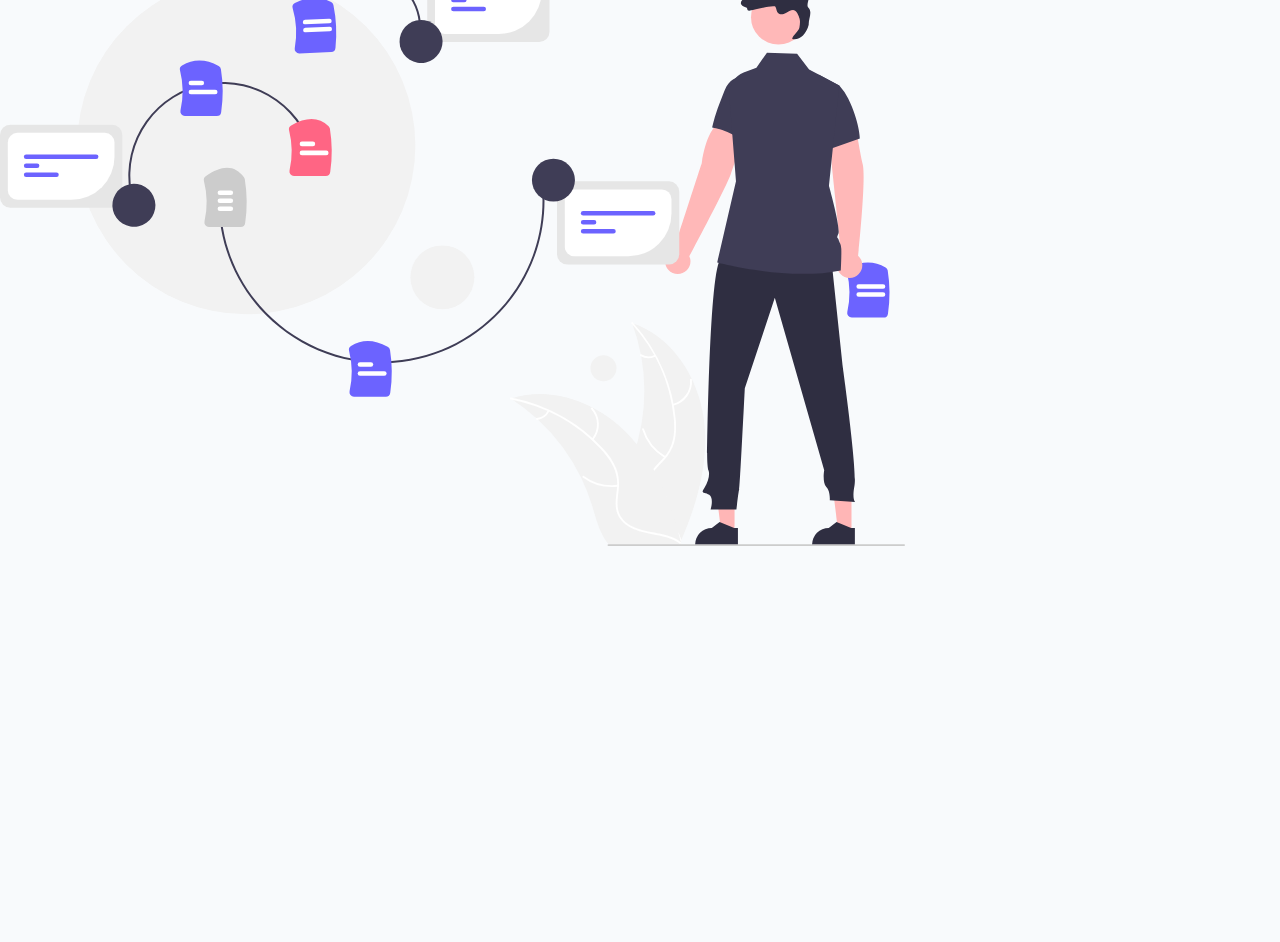
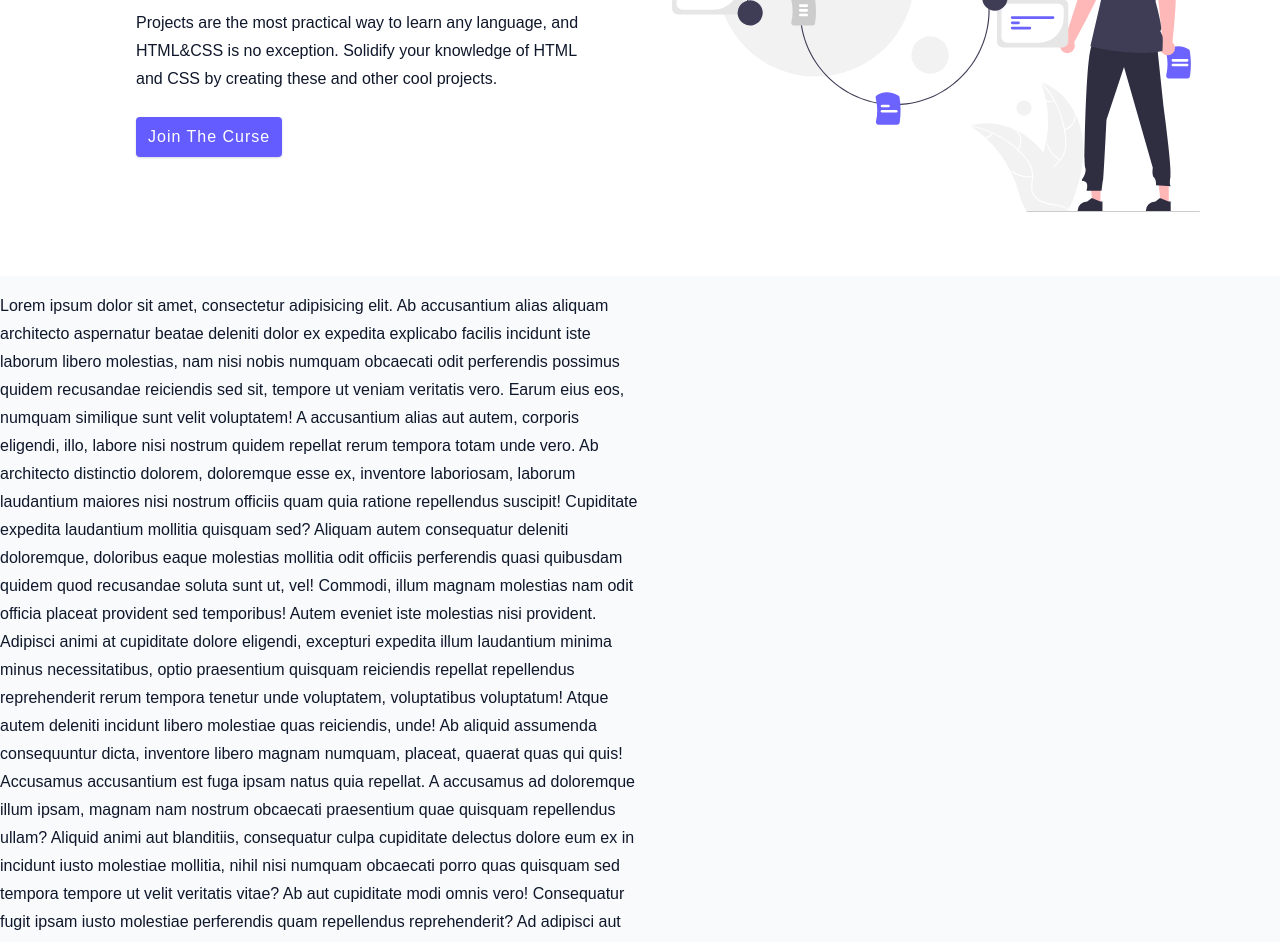
Before and after one commit to MalikAbdCom/john-smilga-html-css-Additional-Projects, a plain HTML site: page index.html in a window 1280 px wide. Shown: the part 259-1201 px from the top of the page. Before the commit the page ends 814 px from the top, so only its background shows below. Drawn offline with Linux system fonts and the light colour scheme.

Commit message:
css header content

```diff
--- a/css/main.css
+++ b/css/main.css
@@ -386,3 +386,78 @@ ul {
 /*end of navigation*/
 /*end of navigation*/
 /*end of navigation*/
+/*//////////////////////////////////*/
+/*header-content*/
+/*header-content*/
+/*header-content*/
+.header-content {
+  background-color: var(--white);
+  padding-bottom: 4rem;
+  /*height: calc(80vh + 4rem);*/
+}
+
+.grid-header {
+  padding-top: 4rem;
+  display: grid;
+  grid-template-columns: repeat(2, 50%);
+  align-items: center;
+  gap: 2rem;
+}
+
+.header-info {
+  width: 80%;
+  margin: 0 auto;
+}
+
+.header-img {
+  padding-right: 2rem;
+}
+
+@media screen and (max-width: 500px) {
+  .header-img {
+    padding-right: 1rem;
+  }
+}
+
+@media (max-width: 768px) {
+  .header-content {
+    height: auto;
+    padding: 1rem 0;
+  }
+
+  .grid-header {
+    padding-top: 0;
+    grid-template-columns: 1fr;
+    gap: 0;
+  }
+
+  .header-info {
+    text-align: center;
+  }
+
+  .header-info h1 {
+    font-size: 2rem;
+    margin-bottom: 0.5rem;
+  }
+
+  .header-info p {
+    font-size: 1rem;
+    margin-bottom: 2rem;
+  }
+
+  .header-img {
+    display: none;
+  }
+}
+
+/*end of header-content*/
+/*end of header-content*/
+/*end of header-content*/
+/*/////////////////////////////////*/
+/*main*/
+/*main*/
+/*main*/
+/*end of main*/
+/*end of main*/
+/*end of main*/
+/*end of main*/
--- a/index.html
+++ b/index.html
@@ -61,21 +61,87 @@
       <!--        end of navigation-->
       <!--        end of navigation-->
       <section class="header-content">
+        <div class="section-center grid-header">
           <div class="header-info">
             <h1>HTML&CSS Course</h1>
+            <p>
               Projects are the most practical way to learn any language, and
-          <span>HTML&CSS</span> is no exception. Solidify your knowledge of HTML
-          and CSS by creating these and other cool projects.
+              <span>HTML&CSS</span> is no exception. Solidify your knowledge of
+              HTML and CSS by creating these and other cool projects.
+            </p>
             <a href="#" class="btn btn-header">join the curse</a>
           </div>
           <div class="header-img">
             <img
+              class="img"
               src="./images/undraw_Thought_process_re_om58.svg"
               alt="john-smilga-html-css-additional-project"
             />
           </div>
+        </div>
       </section>
     </header>
+    <main>
+      <p>
+        Lorem ipsum dolor sit amet, consectetur adipisicing elit. Ab accusantium
+        alias aliquam architecto aspernatur beatae deleniti dolor ex expedita
+        explicabo facilis incidunt iste laborum libero molestias, nam nisi nobis
+        numquam obcaecati odit perferendis possimus quidem recusandae reiciendis
+        sed sit, tempore ut veniam veritatis vero. Earum eius eos, numquam
+        similique sunt velit voluptatem! A accusantium alias aut autem, corporis
+        eligendi, illo, labore nisi nostrum quidem repellat rerum tempora totam
+        unde vero. Ab architecto distinctio dolorem, doloremque esse ex,
+        inventore laboriosam, laborum laudantium maiores nisi nostrum officiis
+        quam quia ratione repellendus suscipit! Cupiditate expedita laudantium
+        mollitia quisquam sed? Aliquam autem consequatur deleniti doloremque,
+        doloribus eaque molestias mollitia odit officiis perferendis quasi
+        quibusdam quidem quod recusandae soluta sunt ut, vel! Commodi, illum
+        magnam molestias nam odit officia placeat provident sed temporibus!
+        Autem eveniet iste molestias nisi provident. Adipisci animi at
+        cupiditate dolore eligendi, excepturi expedita illum laudantium minima
+        minus necessitatibus, optio praesentium quisquam reiciendis repellat
+        repellendus reprehenderit rerum tempora tenetur unde voluptatem,
+        voluptatibus voluptatum! Atque autem deleniti incidunt libero molestiae
+        quas reiciendis, unde! Ab aliquid assumenda consequuntur dicta,
+        inventore libero magnam numquam, placeat, quaerat quas qui quis!
+        Accusamus accusantium est fuga ipsam natus quia repellat. A accusamus ad
+        doloremque illum ipsam, magnam nam nostrum obcaecati praesentium quae
+        quisquam repellendus ullam? Aliquid animi aut blanditiis, consequatur
+        culpa cupiditate delectus dolore eum ex in incidunt iusto molestiae
+        mollitia, nihil nisi numquam obcaecati porro quas quisquam sed tempora
+        tempore ut velit veritatis vitae? Ab aut cupiditate modi omnis vero!
+        Consequatur fugit ipsam iusto molestiae perferendis quam repellendus
+        reprehenderit? Ad adipisci aut consequuntur dolore exercitationem ipsam
+        molestias nisi quod, repudiandae unde. Cum error fugiat impedit ipsum
+        laborum laudantium molestias possimus quod reiciendis veniam. Commodi
+        cumque cupiditate doloremque eos ex nesciunt, recusandae rem repellat
+        totam voluptates? Accusantium cumque cupiditate delectus, dolor ducimus,
+        illum nesciunt officia quasi reprehenderit, saepe sit veniam vitae.
+        Asperiores at atque consequatur culpa cum, dicta dolores error excepturi
+        facilis fugit molestiae, molestias odio odit placeat praesentium
+        quibusdam recusandae sapiente, similique tempora ut vel velit voluptas
+        voluptatibus. Alias, aliquam blanditiis consectetur cum nam non numquam
+        tempora ullam velit. Ex excepturi minima rem sed sunt! Accusantium
+        consequuntur, cum dolores dolorum eaque eum iusto, nemo perferendis quos
+        ratione repellat tenetur veritatis. Dignissimos expedita minus officiis,
+        qui ratione sit vel! A accusamus, accusantium aliquam, earum
+        exercitationem ipsum iusto labore maiores natus nesciunt nostrum,
+        ratione sit velit voluptas voluptate. Consequuntur distinctio itaque
+        labore laudantium pariatur perspiciatis praesentium quidem sed
+        temporibus veritatis. Ad delectus dolor dolorem officiis! Alias cum,
+        dignissimos distinctio dolores ducimus eligendi error fuga fugit iusto
+        laudantium maxime non quas reiciendis saepe unde veritatis voluptatem?
+        Delectus, dolorem minus placeat quidem quos sed similique vero?
+        Architecto cumque cupiditate dolorum modi nihil numquam officia saepe
+        voluptatibus. Asperiores, beatae deserunt dolor error et fugit
+        laboriosam libero neque perspiciatis porro quia, vero voluptatibus
+        voluptatum! Animi aperiam autem beatae cum debitis delectus deserunt
+        dolore dolores illo impedit inventore laborum laudantium magnam maiores
+        neque optio quibusdam repellat repellendus sit, tenetur totam, unde ut?
+        Aliquam aliquid aspernatur consequuntur delectus dolor dolore modi quos
+        repudiandae suscipit unde.
+      </p>
+    </main>
   </body>
   <script src="./script/main.js"></script>
 </html>
```
Lines whose indentation alone changed are shown as unchanged.
